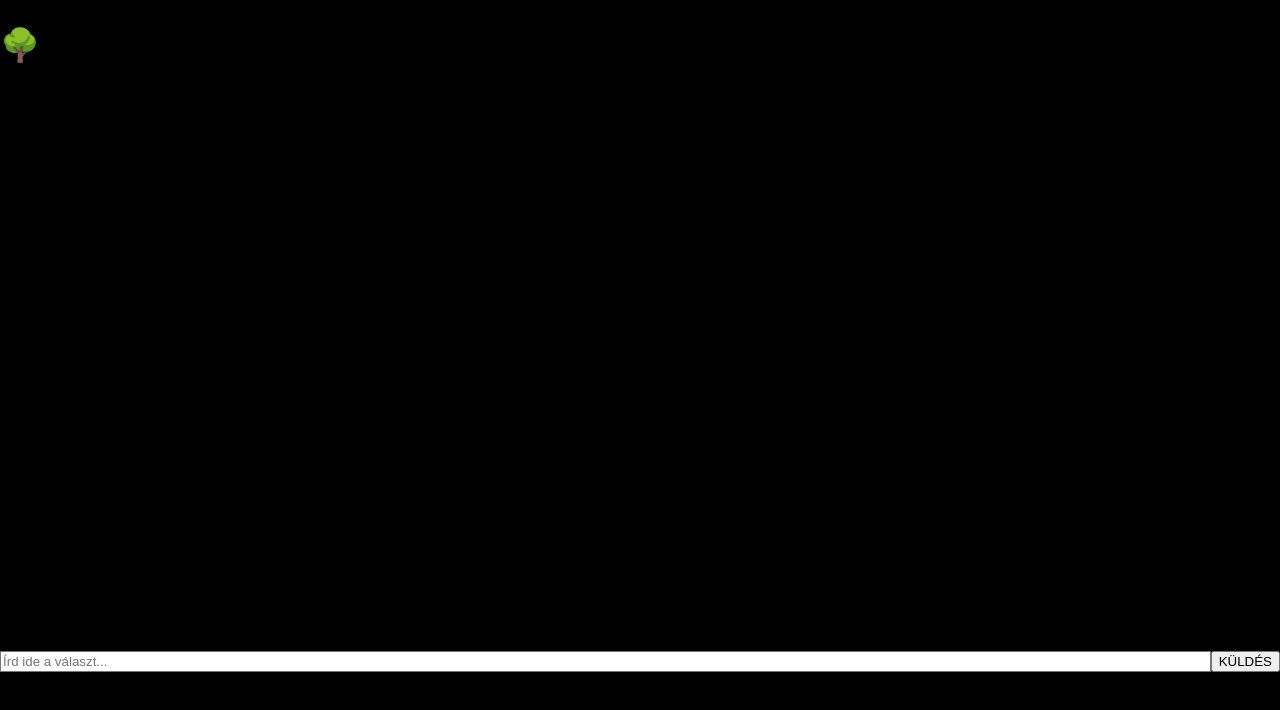
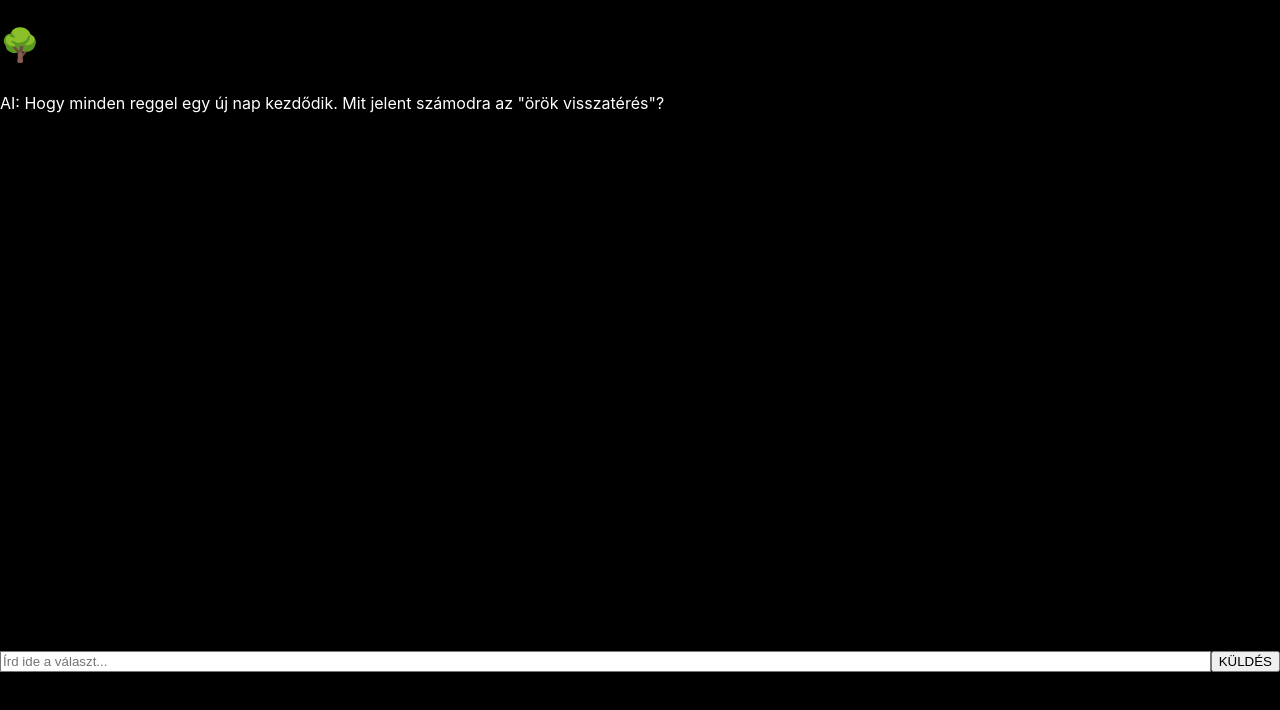
Before and after one commit to elanmust-GFLOer/gflo-frontend, a React (Vite) app: page /ai in a window 1280 px wide. Shown: the top 710 px of the page. Built offline with nearby package versions, Linux system fonts and the light colour scheme; what wagmi would draw is missing.

Commit message:
Fix: white text color

```diff
--- a/src/components/ElanMustAI.jsx
+++ b/src/components/ElanMustAI.jsx
@@ -48,7 +48,7 @@ export default function ElanMustAI() {
       {/* Chat messages */}
       <div className="space-y-4 mb-4 h-[70vh] overflow-y-auto">
         {messages.map((msg, i) => (
-          <div key={i} className={msg.role === 'user' ? 'text-right' : 'text-left'}>
+          <div key={i} style={{color: "white"}} className={msg.role === 'user' ? 'text-right' : 'text-left'}>
             <span className={msg.role === 'user' ? 'text-cyan-400' : 'text-green-400'}>
               {msg.role === 'user' ? 'Te: ' : 'AI: '}
             </span>
```
